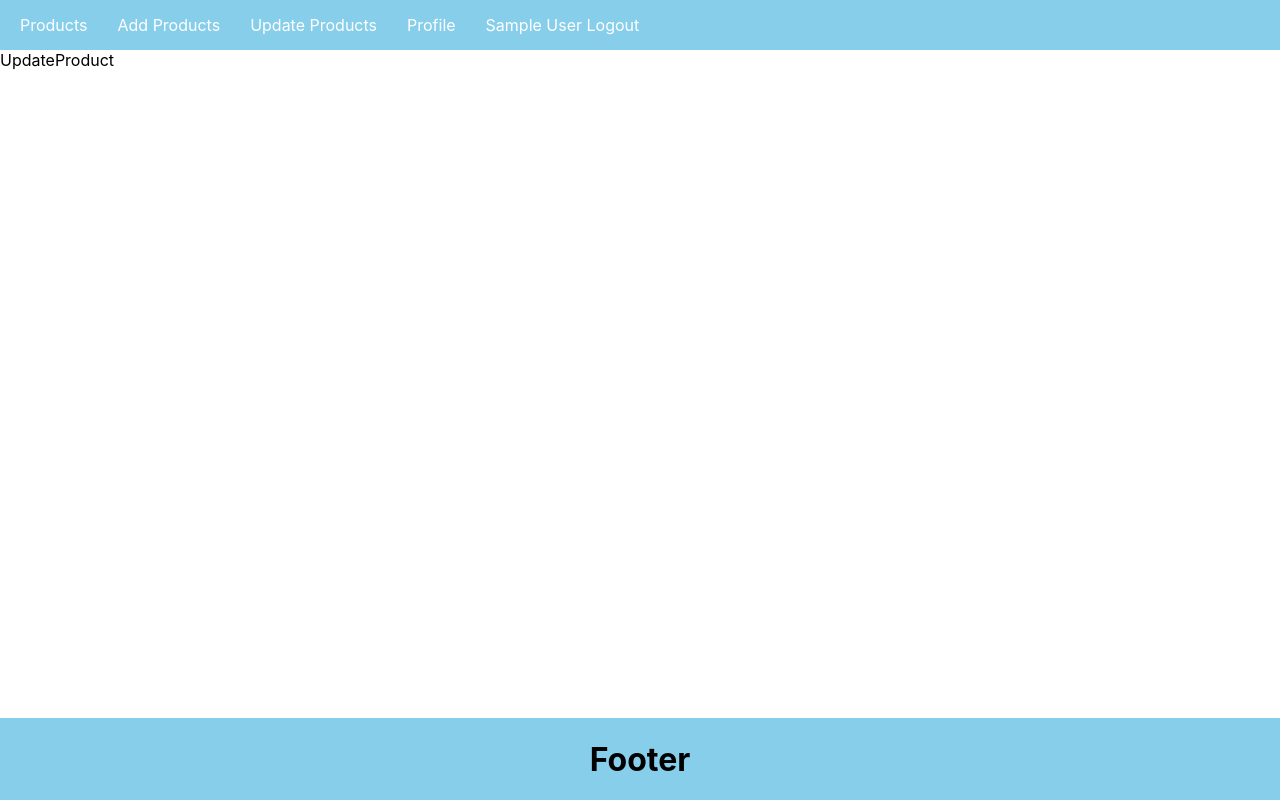
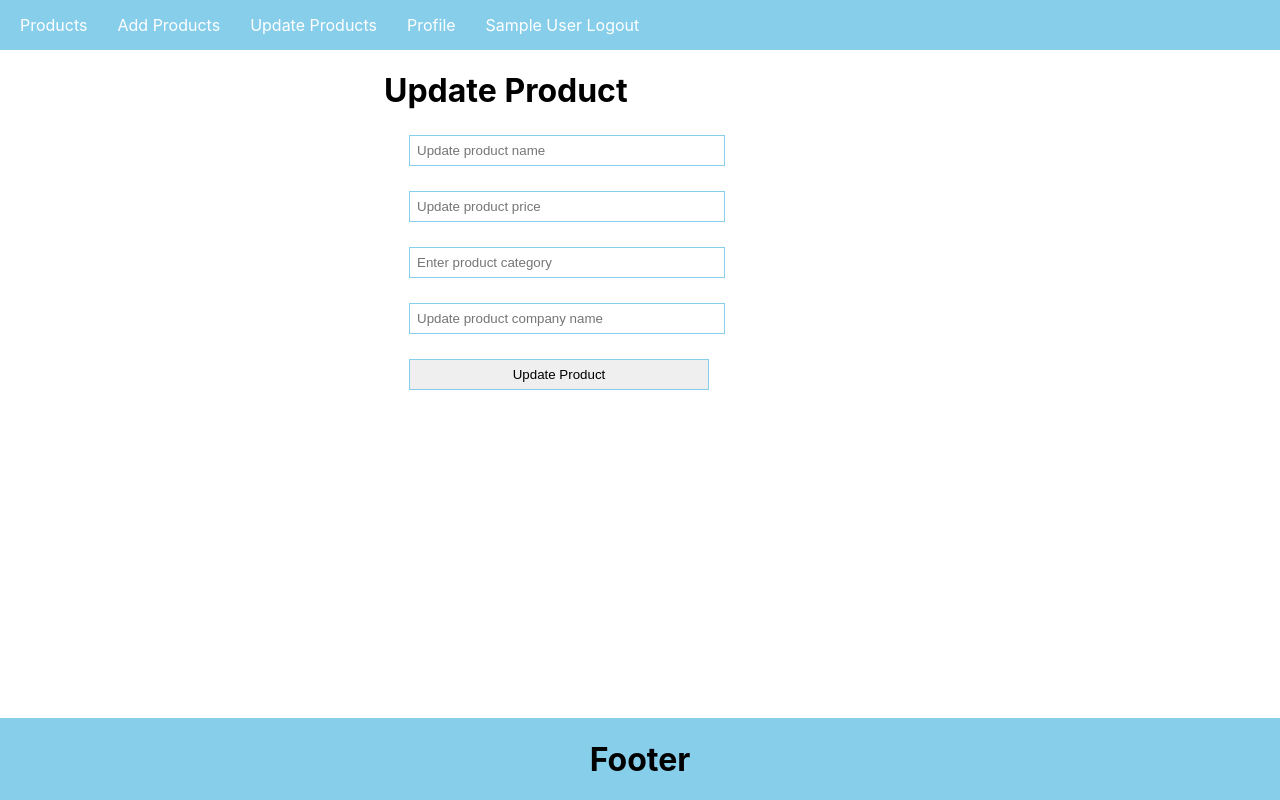
Before and after one commit to YashK21/E-Dashboard, a React (Create React App) app in the folder client/: page /update/1 in a window 1280 px wide. Built offline with nearby package versions, Linux system fonts and the light colour scheme; no server answers; sample sign-in values are in the browser's storage.

Commit message:
delete, update and search api integrated

```diff
--- a/client/src/comp/ProductList.js
+++ b/client/src/comp/ProductList.js
@@ -21,10 +21,29 @@ const ProductList = () => {
       getProducts();
     }
   };
+  const searchhandle = async (e) => {
+    console.warn(e.target.value);
+    let key = e.target.value;
+    if (key) {
+      let result = await fetch(`http://localhost:5000/search/${key}`);
+      result = await result.json();
+      if (result) {
+        setProducts(result);
+      }
+    } else {
+      getProducts();
+    }
+  };
   // console.log("products", products);
   return (
     <div className="product-list">
       <h3>ProductList</h3>
+      <input
+        className="search-product-box"
+        type="text"
+        placeholder="Search Product"
+        onChange={searchhandle}
+      ></input>
       <ul>
         <li>S.No</li>
         <li>Name</li>
@@ -33,7 +52,8 @@ const ProductList = () => {
         <li>Comapny</li>
         <li>Operation</li>
       </ul>
-      {products.map((item, index) => (
+      {products.length > 0 ? (
+        products.map((item, index) => (
           <ul key={item._id}>
             <li>{index + 1}</li>
             <li>{item.name}</li>
@@ -45,7 +65,10 @@ const ProductList = () => {
               <Link to={`/update/${item._id}`}>update</Link>
             </li>
           </ul>
-      ))}
+        ))
+      ) : (
+        <h1>No result found</h1>
+      )}
     </div>
   );
 };
--- a/client/src/comp/UpdateProduct.js
+++ b/client/src/comp/UpdateProduct.js
@@ -1,5 +1,98 @@
-import React from "react";
+import React, { useEffect } from "react";
+import { useParams, useNavigate } from "react-router-dom";
+import { useState } from "react";
 const UpdateProduct = () => {
-  return <div>UpdateProduct</div>;
+  const [name, setName] = useState("");
+  const [price, setPrice] = useState("");
+  const [category, setCategory] = useState("");
+  const [company, setCompany] = useState("");
+  const [error, setError] = useState(false);
+  const params = useParams();
+  const navigate = useNavigate();
+  useEffect(() => {
+    getProductDetails();
+  }, []);
+  const getProductDetails = async () => {
+    console.log(params);
+    let result = await fetch(`http://localhost:5000/product/${params.id}`);
+    result = await result.json();
+    setName(result.name);
+    setCategory(result.category);
+    setCompany(result.company);
+    setPrice(result.price);
+  };
+  const updateProduct = async () => {
+    if (!name || !price || !category || !company) {
+      setError(true);
+      return false;
+    }
+    console.warn(name, price, category, company);
+    let result = await fetch(`http://localhost:5000/product/${params.id}`, {
+      method: "put",
+      body: JSON.stringify({ name, price, category, company }),
+      headers: {
+        "content-type": "application/json",
+      },
+    });
+    result = await result.json();
+    console.warn(result);
+    navigate("/");
+  };
+  return (
+    <div className="prodcut">
+      <h1>Update Product</h1>
+      <input
+        type="text"
+        className="inputBox"
+        value={name}
+        placeholder="Update product name"
+        onChange={(e) => {
+          setName(e.target.value);
+        }}
+      />
+      {error && !name && (
+        <span className="inavlid-input">Enter valid name </span>
+      )}
+      <input
+        type="text"
+        value={price}
+        className="inputBox"
+        onChange={(e) => {
+          setPrice(e.target.value);
+        }}
+        placeholder="Update product price"
+      />
+      {error && !price && (
+        <span className="inavlid-input">Enter valid price </span>
+      )}
+      <input
+        type="text"
+        value={category}
+        className="inputBox"
+        onChange={(e) => {
+          setCategory(e.target.value);
+        }}
+        placeholder="Enter product category"
+      />
+      {error && !category && (
+        <span className="inavlid-input">Enter valid category</span>
+      )}
+      <input
+        type="text"
+        value={company}
+        className="inputBox"
+        onChange={(e) => {
+          setCompany(e.target.value);
+        }}
+        placeholder="Update product company name"
+      />
+      {error && !company && (
+        <span className="inavlid-input">Enter valid company name</span>
+      )}
+      <button onClick={updateProduct} className="submit">
+        Update Product
+      </button>
+    </div>
+  );
 };
 export default UpdateProduct;
```
Lines whose indentation alone changed are shown as unchanged.
